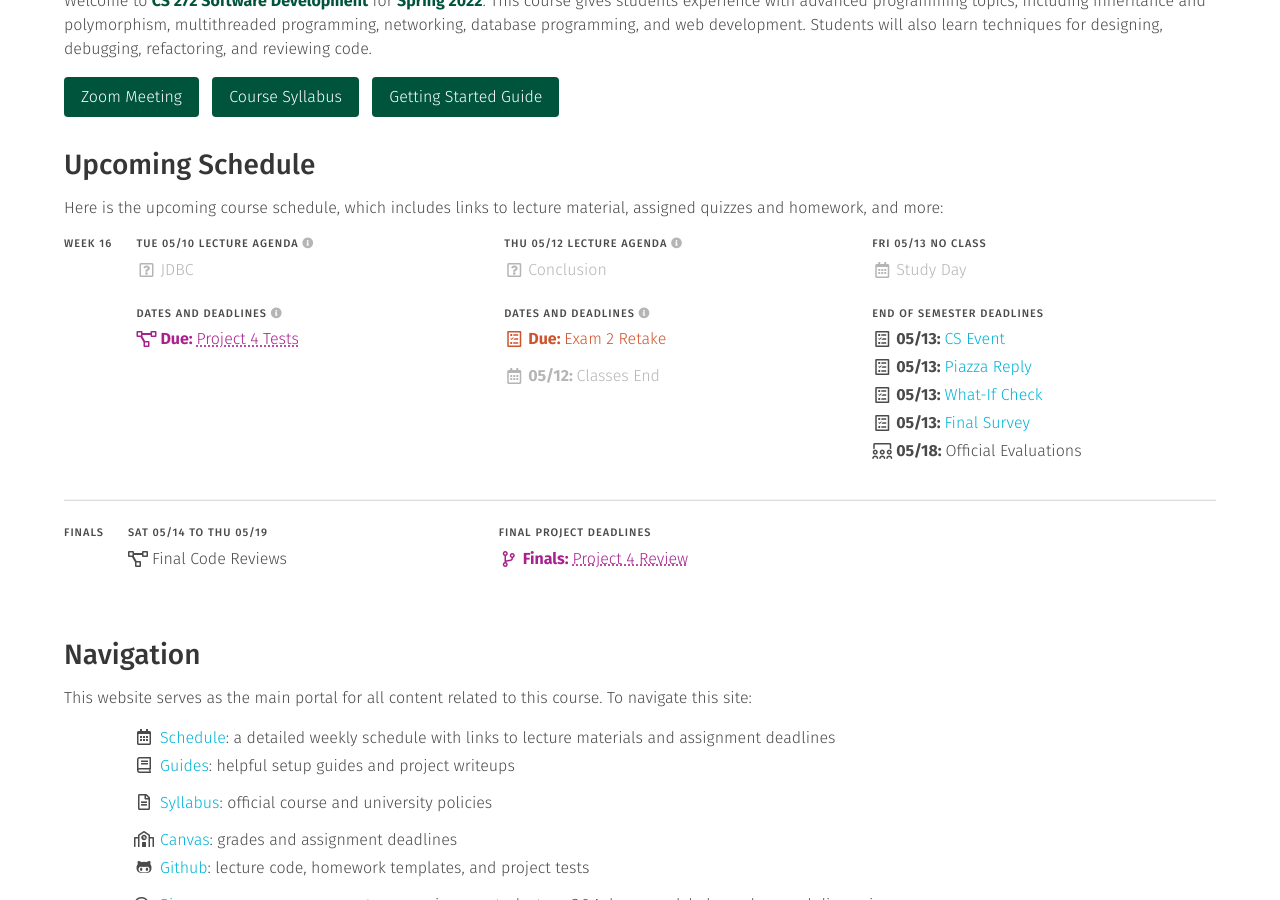
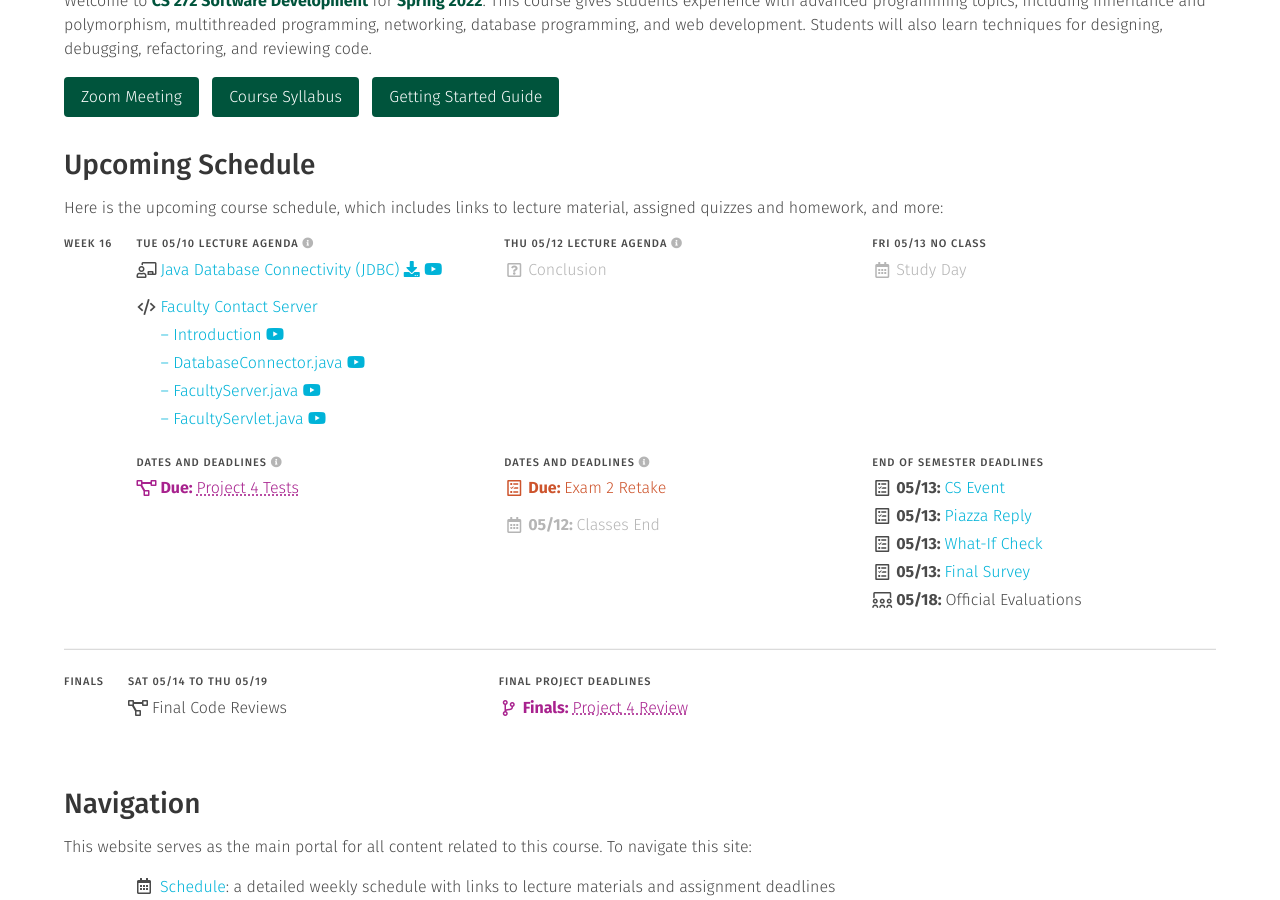
Before and after one commit to usf-cs272-spring2022/usf-cs272-spring2022.github.io, a Jekyll site: the page built from index.md, in a window 1280 px wide and 900 px high, scrolled down 341 px. Built offline with Jekyll 4.4.1, drawn with Linux system fonts in a browser that asks for light colours.

Commit message:
Updated JDBC lecture agenda

```diff
--- a/_data/schedule.yml
+++ b/_data/schedule.yml
@@ -2030,8 +2030,33 @@ weeks:
         sections:
           - <<: *lectures
             items:
-              - text: 'JDBC'
-                type: [*pending]
+              - file: 'slides'
+                name: 'jdbc'
+
+              - text: 'Faculty Contact Server'
+                icon: 'code'
+                link: 'https://github.com/usf-cs272-spring2022/lectures/tree/main/JDBC'
+                type: 'bump'
+
+              - text: '– Introduction'
+                icon: 'nothing'
+                link: 'https://github.com/usf-cs272-spring2022/lectures/tree/main/JDBC/src/main/resources'
+                tube: 'https://drive.google.com/file/d/1Q8jyBIsugwjbzk-JGJJZT5QF4EvAs-xN/view?usp=sharing'
+
+              - text: '– DatabaseConnector.java'
+                icon: 'nothing'
+                link: 'https://github.com/usf-cs272-spring2022/lectures/blob/main/JDBC/src/main/java/edu/usfca/cs272/DatabaseConnector.java'
+                tube: 'https://drive.google.com/file/d/1nJ17EatO7ZeureUORtqDLfTaw6MXyIZj/view?usp=sharing'
+
+              - text: '– FacultyServer.java'
+                icon: 'nothing'
+                link: 'https://github.com/usf-cs272-spring2022/lectures/blob/main/JDBC/src/main/java/edu/usfca/cs272/FacultyServer.java'
+                tube: 'https://drive.google.com/file/d/1yqeeCTD2j3qKz6Q_7sWn94SYkAV18_lt/view?usp=sharing'
+
+              - text: '– FacultyServlet.java'
+                icon: 'nothing'
+                link: 'https://github.com/usf-cs272-spring2022/lectures/blob/main/JDBC/src/main/java/edu/usfca/cs272/FacultyServlet.java'
+                tube: 'https://drive.google.com/file/d/1J-buaf3BIVp4QYYm6u8M6-fzN_tXT3as/view?usp=sharing'
 
           - <<: *deadlines
             items:
```
